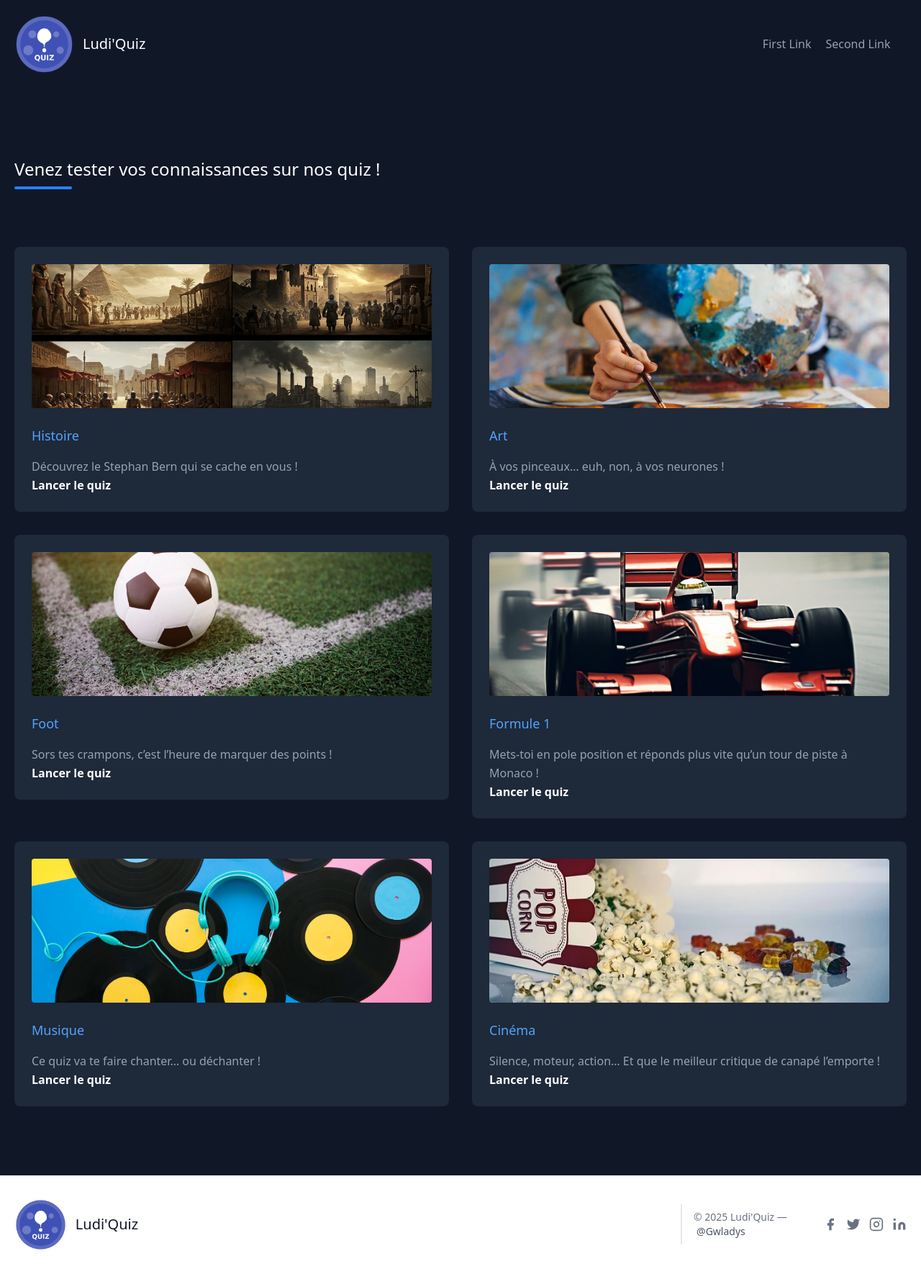
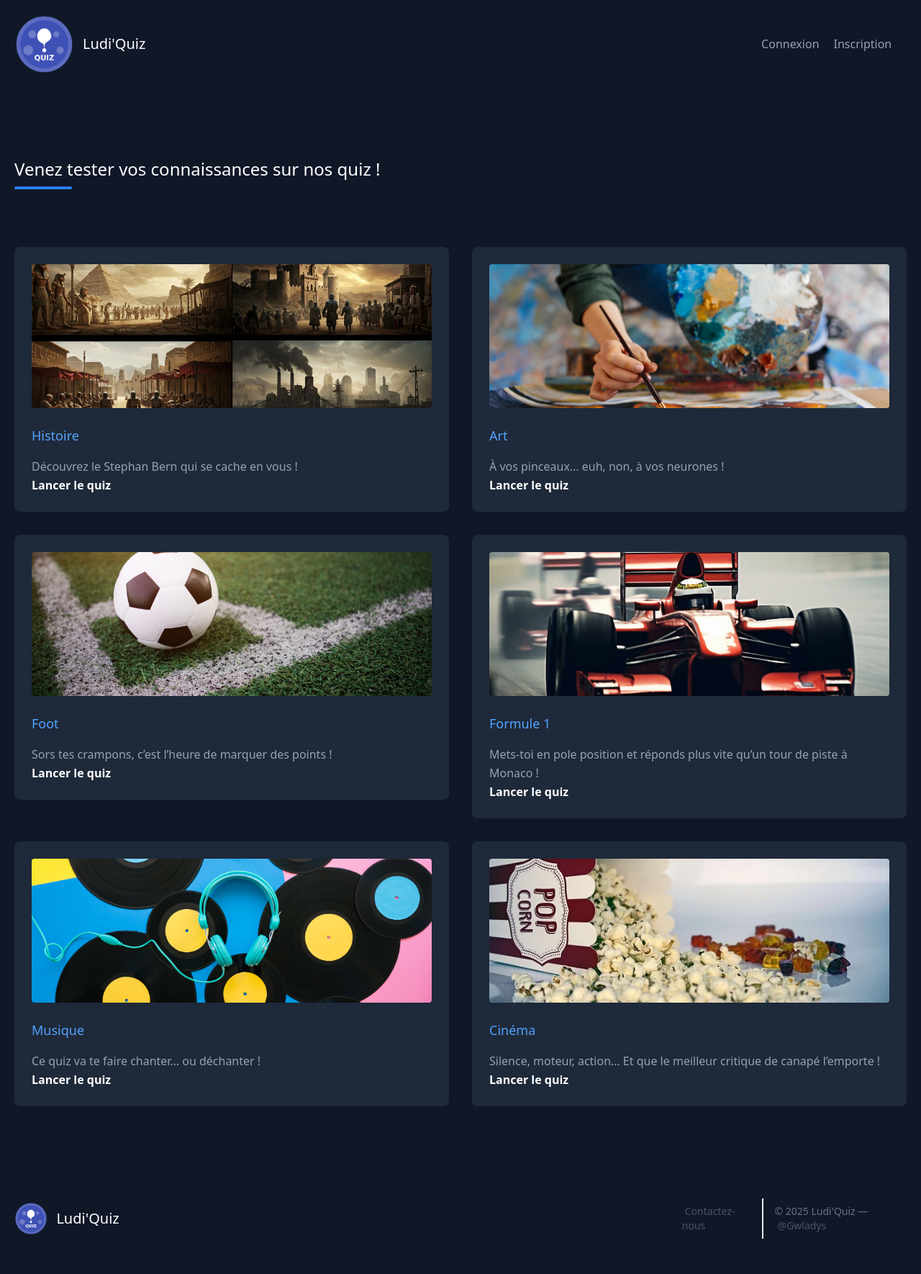
Before and after one commit to Gwladyslsn/quiz, a PHP site: page / in a window 1280 px wide. Shown: the whole page at 72% size. After the commit the page ends 1721 px from the top, so only its background shows below. Run offline with PHP 8.4, Linux system fonts and the light colour scheme.

Commit message:
maj 200525

```diff
--- a/asset/css/style.css
+++ b/asset/css/style.css
@@ -1,12 +1,14 @@
 /*GENERAL*/
 
-body{
-    height:fit-content;
-}
+
 
 /*HEADER*/
 .logo {
     width: 8%;
+}
+
+a{
+    cursor:pointer;
 }
 
 /*QUIZ*/
@@ -49,3 +51,8 @@ body{
     border: none;
     cursor: pointer;
 }
+/*FOOTER*/
+
+.logoFooter{
+    width: 5%;
+}
--- a/quiz.php
+++ b/quiz.php
@@ -33,7 +33,8 @@ $themes = getAllThemes();
             <div id="score"></div>
 
             <div id="next">
-                <button id="next-btn" disabled>Suivant</button>
+                <button id="next-btn" disabled>Relancer un quiz sur ce thème ! </button>
+                <button id="next-btn" disabled>Retour accueil</button>
             </div>
         </div>
     </main>
--- a/templates/footer.php
+++ b/templates/footer.php
@@ -1,36 +1,15 @@
-<footer class="text-gray-600 body-font">
+<footer class="text-gray-400 bg-gray-900 body-font">
     <div class="container px-5 py-8 mx-auto flex items-center sm:flex-row flex-col">
-        <a class="flex title-font font-medium items-center md:justify-start justify-center text-gray-900">
-                <img src="./asset/img/quiz_app_logo.webp" alt="Logo Ludi'quiz" class="logo">
+        <a class="flex title-font font-medium items-center md:justify-start justify-center text-white">
+                <img src="./asset/img/quiz_app_logo.webp" alt="Logo Ludi'quiz" class="logoFooter">
                 <span class="ml-3 text-xl">Ludi'Quiz</span>
         </a>
+        <p class="text-sm text-gray-500  sm:py-2 sm:mt-0 mt-4">
+            <a href="./contact.php" class="text-gray-600 ml-1" rel="noopener noreferrer" target="_blank"> Contactez-nous </a>
+        </p>
         <p class="text-sm text-gray-500 sm:ml-4 sm:pl-4 sm:border-l-2 sm:border-gray-200 sm:py-2 sm:mt-0 mt-4">© 2025 Ludi'Quiz —
-            <a href="https://twitter.com/knyttneve" class="text-gray-600 ml-1" rel="noopener noreferrer" target="_blank">@Gwladys</a>
+            <a href="" class="text-gray-600 ml-1" rel="noopener noreferrer" target="_blank">@Gwladys</a>
         </p>
-        <span class="inline-flex sm:ml-auto sm:mt-0 mt-4 justify-center sm:justify-start">
-            <a class="text-gray-500">
-                <svg fill="currentColor" stroke-linecap="round" stroke-linejoin="round" stroke-width="2" class="w-5 h-5" viewBox="0 0 24 24">
-                    <path d="M18 2h-3a5 5 0 00-5 5v3H7v4h3v8h4v-8h3l1-4h-4V7a1 1 0 011-1h3z"></path>
-                </svg>
-            </a>
-            <a class="ml-3 text-gray-500">
-                <svg fill="currentColor" stroke-linecap="round" stroke-linejoin="round" stroke-width="2" class="w-5 h-5" viewBox="0 0 24 24">
-                    <path d="M23 3a10.9 10.9 0 01-3.14 1.53 4.48 4.48 0 00-7.86 3v1A10.66 10.66 0 013 4s-4 9 5 13a11.64 11.64 0 01-7 2c9 5 20 0 20-11.5a4.5 4.5 0 00-.08-.83A7.72 7.72 0 0023 3z"></path>
-                </svg>
-            </a>
-            <a class="ml-3 text-gray-500">
-                <svg fill="none" stroke="currentColor" stroke-linecap="round" stroke-linejoin="round" stroke-width="2" class="w-5 h-5" viewBox="0 0 24 24">
-                    <rect width="20" height="20" x="2" y="2" rx="5" ry="5"></rect>
-                    <path d="M16 11.37A4 4 0 1112.63 8 4 4 0 0116 11.37zm1.5-4.87h.01"></path>
-                </svg>
-            </a>
-            <a class="ml-3 text-gray-500">
-                <svg fill="currentColor" stroke="currentColor" stroke-linecap="round" stroke-linejoin="round" stroke-width="0" class="w-5 h-5" viewBox="0 0 24 24">
-                    <path stroke="none" d="M16 8a6 6 0 016 6v7h-4v-7a2 2 0 00-2-2 2 2 0 00-2 2v7h-4v-7a6 6 0 016-6zM2 9h4v12H2z"></path>
-                    <circle cx="4" cy="4" r="2" stroke="none"></circle>
-                </svg>
-            </a>
-        </span>
     </div>
 </footer>
 
--- a/templates/header.php
+++ b/templates/header.php
@@ -6,6 +6,7 @@
     <meta name="viewport" content="width=device-width, initial-scale=1.0">
     <link rel="stylesheet" href="./asset/css/style.css">
     <script src="https://cdn.jsdelivr.net/npm/@tailwindcss/browser@4"></script>
+
     <title>Quiz : fun et ludique !</title>
 </head>
 
@@ -17,8 +18,8 @@
                 <span class="ml-3 text-xl">Ludi'Quiz</span>
             </a>
             <nav class="md:ml-auto md:mr-auto flex flex-wrap items-center text-base justify-center">
-                <a class="mr-5 hover:text-white">First Link</a>
-                <a class="mr-5 hover:text-white">Second Link</a>
+                <a class="mr-5 hover:text-white" id="login" href="./connexion.php">Connexion</a>
+                <a class="mr-5 hover:text-white" id="signin" href="inscription.php">Inscription</a>
             </nav>
         </div>
     </header>
```
Also changed, not shown: asset/js/quiz.js (+9 -8 lines), connexion.php (added, +32 -0 lines), inscription.php (added), readme.md.
